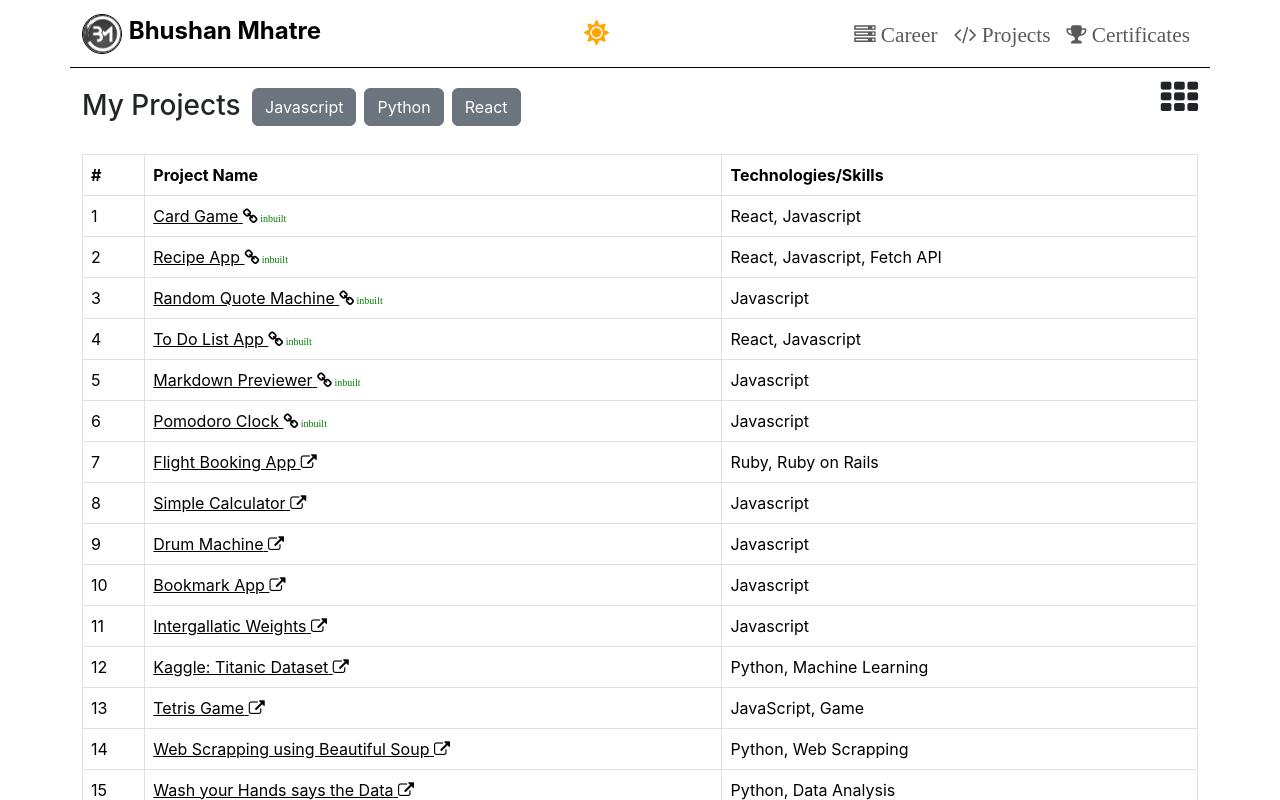
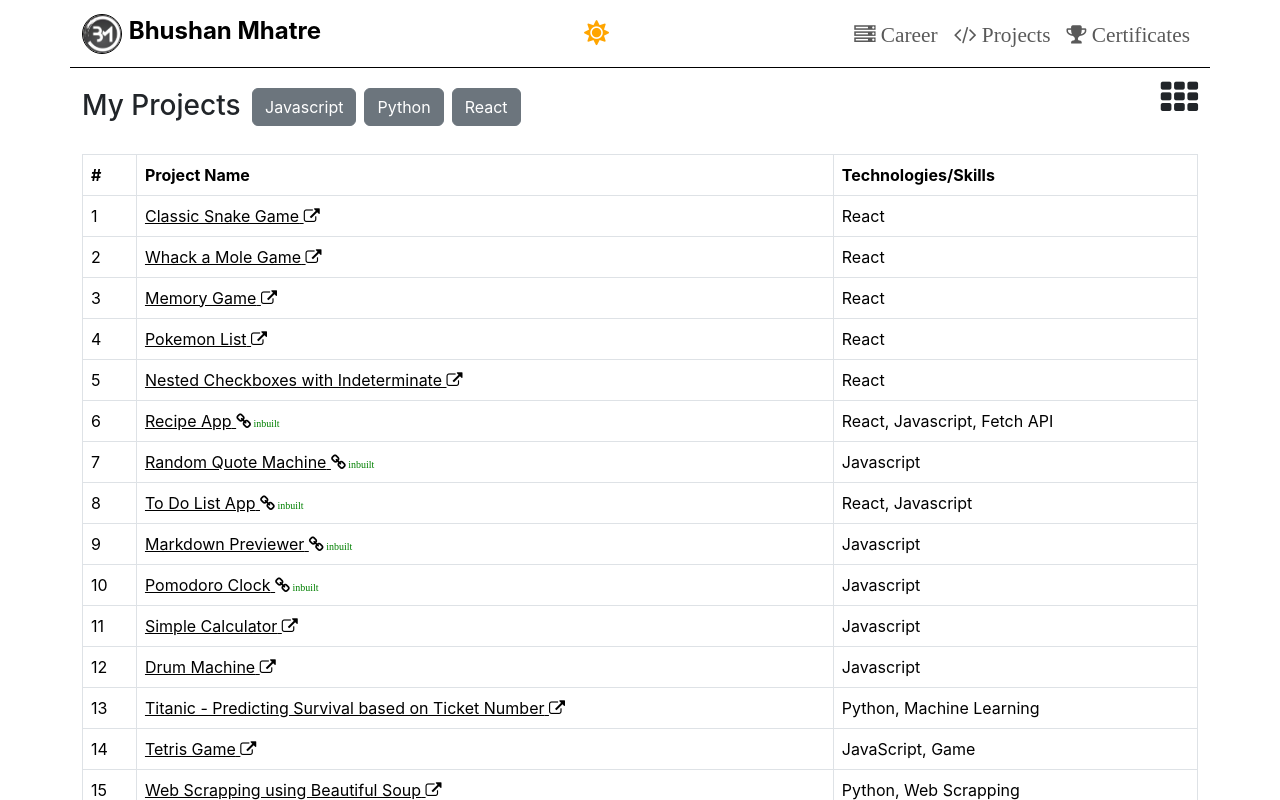
Before and after one commit to thebhushanmhatre/bhushan-portfolio, a React (Create React App) app: page /projects in a window 1280 px wide. Shown: the top 800 px of the page. Built offline with nearby package versions, Linux system fonts and the light colour scheme.

Commit message:
Removed and added some projects and updated some static data

```diff
--- a/src/shared/certificates.js
+++ b/src/shared/certificates.js
@@ -157,7 +157,7 @@ export const certificates = [
     href: 'https://www.coursera.org/account/accomplishments/specialization/4B8PD9D9RDL9',
     src: '/assets/images/certificates/fin-mkt.jpg',
     name: 'Investment Management Specialization',
-    issuer: 'Coursera',
+    issuer: 'University of Geneva (Coursera)',
     institute: 'University of Geneva',
     credentialID: 'VTHK4VHWBLLP',
     professor: 'Michel Girardin',
@@ -171,7 +171,7 @@ export const certificates = [
     href: 'https://www.coursera.org/account/accomplishments/certificate/VTHK4VHWBLLP',
     src: '/assets/images/certificates/express_server_mongodb.jpg',
     name: 'Server-side Development with NodeJS, Express and MongoDB',
-    issuer: 'Coursera',
+    issuer: 'Hong Kong University (Coursera)',
     institute: 'The Hong Kong University of Science and Technology',
     credentialID: 'VTHK4VHWBLLP',
     professor: 'Jogesh K. Muppala',
@@ -184,7 +184,7 @@ export const certificates = [
     href: 'https://www.coursera.org/account/accomplishments/certificate/B4LJHAVNG9B8',
     src: '/assets/images/certificates/react_coursera_hongkong.jpg',
     name: 'Front-End Web Development with React',
-    issuer: 'Coursera',
+    issuer: 'Hong Kong University (Coursera)',
     institute: 'The Hong Kong University of Science and Technology',
     credentialID: 'B4LJHAVNG9B8',
     professor: 'Jogesh K. Muppala',
@@ -197,7 +197,7 @@ export const certificates = [
     href: 'https://www.coursera.org/account/accomplishments/certificate/WXBNNV2ZFS9Y',
     src: '/assets/images/certificates/bootstrap_coursera_hongkong.jpg',
     name: 'Front-End Web UI Frameworks and Tools: Bootstrap 4',
-    issuer: 'Coursera',
+    issuer: 'Hong Kong University (Coursera)',
     institute: 'The Hong Kong University of Science and Technology',
     credentialID: 'WXBNNV2ZFS9Y',
     professor: 'Jogesh K. Muppala',
@@ -223,7 +223,7 @@ export const certificates = [
     href: 'https://www.coursera.org/account/accomplishments/certificate/V7JY5BJW7RZJ',
     src: '/assets/images/certificates/ror_intro.jpg',
     name: 'Ruby on Rails: An Introduction',
-    issuer: 'Coursera',
+    issuer: 'Johns Hopkins University (Coursera)',
     institute: 'Johns Hopkins University',
     credentialID: 'V7JY5BJW7RZJ',
     professor: 'Kalmin Haznis',
@@ -664,19 +664,6 @@ export const certificates = [
     target: '_blank',
   },
   {
-    certId: 41,
-    href: 'https://www.coursera.org/account/accomplishments/certificate/3WWMX2WCRNC3',
-    src: '/assets/images/certificates/fin-mkt.jpg',
-    name: 'Understanding Financial Markets',
-    issuer: 'Coursera',
-    institute: 'University of Geneva',
-    credentialID: '3WWMX2WCRNC3',
-    professor: 'Michel Girardin',
-    tech: ['Finance'],
-    visible: true,
-    target: '_blank',
-  },
-  {
     certId: 42,
     href: 'http://www.linkedin.com/learning/learning-django-2',
     src: '/assets/images/certificates/learning_django.jpg',
--- a/src/shared/data.js
+++ b/src/shared/data.js
@@ -30,6 +30,13 @@ export const DATA = {
       contId: 7,
       href: 'https://leetcode.com/u/bhushanmhatre/',
       name: 'leetcode',
+      icon: 'fas fa-code fa-lg',
+      color: 'orange',
+    },
+    {
+      contId: 8,
+      href: 'https://codesandbox.io/u/thebhushanmhatre',
+      name: 'codeSandbox',
       icon: 'fas fa-code fa-lg',
       color: 'orange',
     },
--- a/src/shared/projects.js
+++ b/src/shared/projects.js
@@ -1,13 +1,53 @@
 export const projects = [
   {
-    projectId: 21,
-    inbuilt: true,
-    href: '/card-game',
-    src: 'assets/images/projects/cardgame.jpg',
-    tech: ['React', 'Javascript'],
-    name: 'Card Game',
+    projectId: 22,
+    inbuilt: false,
+    href: 'https://5rmdcm.csb.app/',
+    src: 'assets/images/projects/radar.jpg',
+    tech: ['React'],
+    name: 'Classic Snake Game',
     visible: true,
-    target: '',
+    target: '_blank',
+  },
+  {
+    projectId: 23,
+    inbuilt: false,
+    href: 'https://7d5cnt.csb.app/',
+    src: 'assets/images/projects/radar.jpg',
+    tech: ['React'],
+    name: 'Whack a Mole Game',
+    visible: true,
+    target: '_blank',
+  },
+  {
+    projectId: 24,
+    inbuilt: false,
+    href: 'https://5ngqk6.csb.app/',
+    src: 'assets/images/projects/radar.jpg',
+    tech: ['React'],
+    name: 'Memory Game',
+    visible: true,
+    target: '_blank',
+  },
+  {
+    projectId: 25,
+    inbuilt: false,
+    href: 'https://8np9gq.csb.app/',
+    src: 'assets/images/projects/radar.jpg',
+    tech: ['React'],
+    name: 'Pokemon List',
+    visible: true,
+    target: '_blank',
+  },
+  {
+    projectId: 26,
+    inbuilt: false,
+    href: 'https://j5hk6v.csb.app/',
+    src: 'assets/images/projects/radar.jpg',
+    tech: ['React'],
+    name: 'Nested Checkboxes with Indeterminate',
+    visible: true,
+    target: '_blank',
   },
   {
     projectId: 1,
@@ -60,16 +100,6 @@ export const projects = [
     target: '',
   },
   {
-    projectId: 6,
-    inbuilt: false,
-    href: 'https://github.com/thebhushanmhatre/book_flights',
-    src: 'assets/images/projects/bookflight.jpg',
-    tech: ['Ruby', 'Ruby on Rails'],
-    name: 'Flight Booking App',
-    visible: true,
-    target: '_blank',
-  },
-  {
     projectId: 7,
     inbuilt: false,
     href: 'https://codepen.io/thebhushanmhatre/full/BbPrwa',
@@ -90,26 +120,6 @@ export const projects = [
     target: '_blank',
   },
   {
-    projectId: 9,
-    inbuilt: false,
-    href: 'https://codepen.io/thebhushanmhatre/full/KJbZrY',
-    src: 'assets/images/projects/bookmark.jpg',
-    tech: ['Javascript'],
-    name: 'Bookmark App',
-    visible: true,
-    target: '_blank',
-  },
-  {
-    projectId: 10,
-    inbuilt: false,
-    href: 'https://codepen.io/thebhushanmhatre/full/aXPoNw',
-    src: 'assets/images/projects/weights.jpg',
-    tech: ['Javascript'],
-    name: 'Intergallatic Weights',
-    visible: true,
-    target: '_blank',
-  },
-  {
     projectId: 12,
     inbuilt: false,
     href: '',
@@ -125,7 +135,7 @@ export const projects = [
     href: 'https://www.kaggle.com/thebhushanmhatre/my-firsttry-on-kaggle/',
     src: 'assets/images/projects/titanic.jpg',
     tech: ['Python', 'Machine Learning'],
-    name: 'Kaggle: Titanic Dataset',
+    name: 'Titanic - Predicting Survival based on Ticket Number',
     visible: true,
     target: '_blank',
   },
@@ -190,23 +200,23 @@ export const projects = [
     target: '_blank',
   },
   {
-    projectId: 19,
-    inbuilt: false,
-    href: 'https://github.com/thebhushanmhatre/react-flask-app',
-    src: 'assets/images/projects/react_flask_app.jpg',
-    tech: ['Javascript', 'Python', 'React', 'Flask'],
-    name: 'React-Flask App',
-    visible: true,
-    target: '_blank',
-  },
-  {
     projectId: 20,
     inbuilt: false,
     href: 'https://github.com/thebhushanmhatre/JSProjects',
     src: 'assets/images/projects/js_apps.jpg',
     tech: ['Javascript'],
-    name: 'Javascript App',
-    visible: false,
+    name: 'Vanilla Javascript based Apps (for Fun)',
+    visible: true,
     target: '_blank',
   },
+  {
+    projectId: 21,
+    inbuilt: true,
+    href: '/card-game',
+    src: 'assets/images/projects/cardgame.jpg',
+    tech: ['React', 'Javascript'],
+    name: 'Card Game',
+    visible: true,
+    target: '',
+  },
 ];
```
